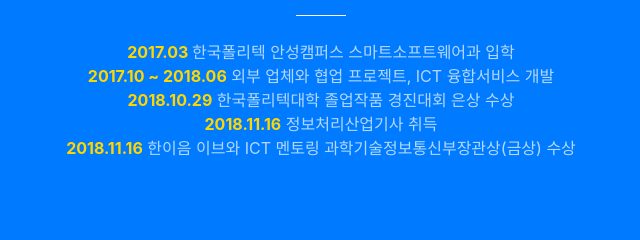
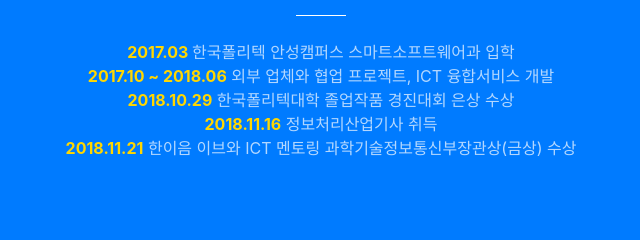
Before and after one commit to DwEnn/dwenn.github.com, a website with bundled scripts: page index.html in a window 1280 px wide. Shown: the part 1120-1360 px from the top of the page, 319-959 px from the left. Built offline with nearby package versions, Linux system fonts and the light colour scheme.

Commit message:
update portfolio

```diff
--- a/index.html
+++ b/index.html
@@ -88,7 +88,7 @@
               <strong style="color:gold;">2017.10 ~ 2018.06</strong> 외부 업체와 협업 프로젝트, ICT 융합서비스 개발<br>
               <strong style="color:gold;">2018.10.29</strong> 한국폴리텍대학 졸업작품 경진대회 은상 수상<br>
               <strong style="color:gold;">2018.11.16</strong> 정보처리산업기사 취득<br>
-              <strong style="color:gold;">2018.11.16</strong> 한이음 이브와 ICT 멘토링 과학기술정보통신부장관상(금상) 수상 <br>
+              <strong style="color:gold;">2018.11.21</strong> 한이음 이브와 ICT 멘토링 과학기술정보통신부장관상(금상) 수상 <br>
             </p>
           </div>
         </div>
```
